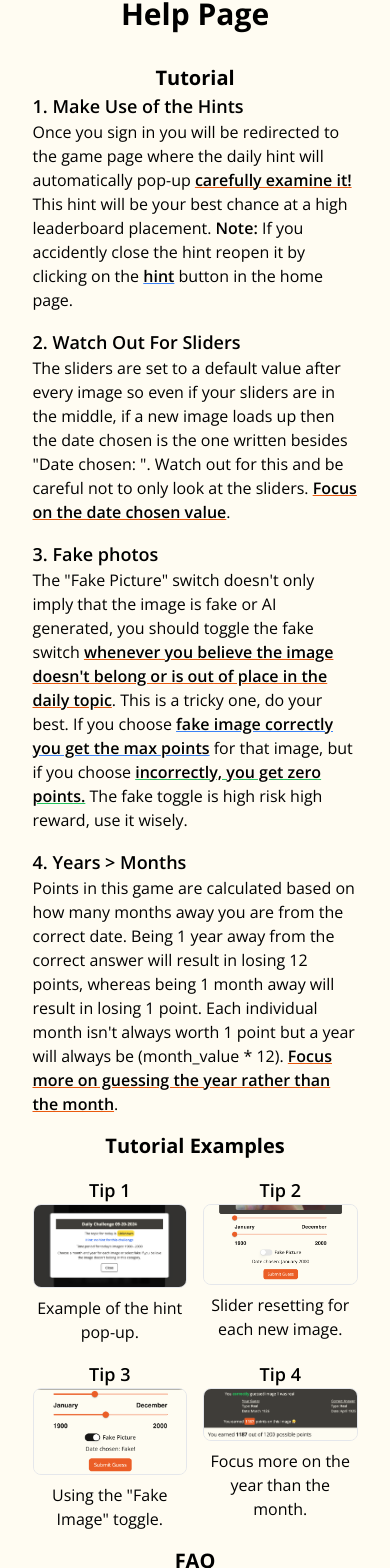
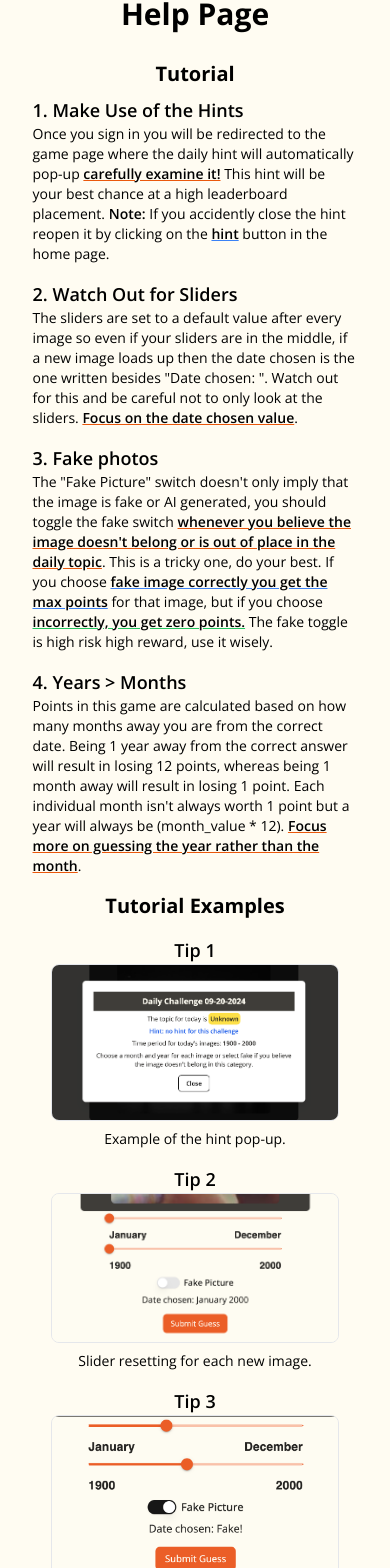
Before and after one commit to Rani-Codes/occurrence_trivia, a Next.js app in the folder occurrence_trivia/: page /help in a window 390 px wide. Shown: the part 136-1704 px from the top of the page. Built offline with nearby package versions, Linux system fonts and the light colour scheme; no server answers.

Commit message:
add responsiveness to help page

```diff
--- a/occurrence_trivia/app/help/page.tsx
+++ b/occurrence_trivia/app/help/page.tsx
@@ -13,29 +13,29 @@ const page = () => {
       <div className="flex flex-col justify-center items-center">
         <h1 className="text-3xl font-bold">Help Page</h1>
       </div>
-      <div className="flex flex-col justify-center items-center w-full my-4">
+      <div className="flex flex-col justify-center items-center w-full my-1 sm:my-4">
         <div className="w-10/12">
 
           {/* Tutorial Section */}
           <div className="my-4">
-            <h2 className="text-xl font-bold text-center">Tutorial</h2>
+            <h2 className="text-xl font-bold text-center py-2 sm:py-0">Tutorial</h2>
 
             <h4 className="text-lg font-semibold">1. Make Use of the Hints</h4>
-            <p>Once you sign in you will be redirected to the game page where the daily hint will automatically
+            <p className="text-sm">Once you sign in you will be redirected to the game page where the daily hint will automatically
                pop-up <span className="font-semibold underline decoration-orange-600">carefully examine
                  it!</span> This hint will be your best chance at a high leaderboard placement.
                  <span className="font-semibold"> Note:</span> If you accidently close the hint reopen it by clicking on the <span className="underline
                   decoration-blue-500 font-semibold">hint</span> button
             in the home page.</p>
 
-            <h4 className="text-lg font-semibold mt-4">2. Watch Out For Sliders</h4>
-            <p>The sliders are set to a default value after every image so even if your sliders are in the middle,
+            <h4 className="text-lg font-semibold mt-4">2. Watch Out for Sliders</h4>
+            <p className="text-sm">The sliders are set to a default value after every image so even if your sliders are in the middle,
                 if a new image loads up then the date chosen is the one written besides "Date chosen: ". Watch out
                  for this and be careful not to only look at the sliders. <span className="font-semibold underline
                  decoration-orange-600">Focus on the date chosen value</span>. </p>
 
             <h4 className="text-lg font-semibold mt-4">3. Fake photos</h4>
-            <p>The "Fake Picture" switch doesn't only imply that the image is fake or AI generated, you should toggle
+            <p className="text-sm">The "Fake Picture" switch doesn't only imply that the image is fake or AI generated, you should toggle
                the fake switch <span className="font-semibold underline decoration-orange-600">whenever you believe
                  the image doesn't belong or is out of place in the daily topic</span>. This is a tricky one, do your
                  best. If you choose <span className="underline decoration-blue-500 font-semibold">fake image
@@ -44,7 +44,7 @@ const page = () => {
                   </span> The fake toggle is high risk high reward, use it wisely. </p>
 
             <h4 className="text-lg font-semibold mt-4">4. Years {`>`} Months</h4>
-            <p>Points in this game are calculated based on how many months away you are from the correct date.
+            <p className="text-sm">Points in this game are calculated based on how many months away you are from the correct date.
                Being 1 year away from the correct answer will result in losing 12 points, whereas being 1 month away will
                result in losing 1 point. Each individual month isn't always worth 1 point but a year will always be (month_value * 12).{` `}
                 <span className="font-semibold underline decoration-orange-600">Focus more on guessing the
@@ -54,7 +54,7 @@ const page = () => {
           {/* Images Section */}
           <div className="my-4">
             <h2 className="text-xl font-bold text-center">Tutorial Examples</h2>
-            <div className="grid grid-cols-2 gap-4 mt-4">
+            <div className="grid grid-cols-1 sm:grid-cols-2 gap-4 mt-4">
 
               <div className="flex flex-col items-center">
                 <h4 className="text-lg font-semibold">Tip 1</h4>
@@ -63,7 +63,7 @@ const page = () => {
                   alt="Hint pop-up example"
                   className="border rounded-lg w-72 h-auto"
                 />
-                <p className="text-center mt-2">Example of the hint pop-up.</p>
+                <p className="text-sm sm:text-base text-center mt-2">Example of the hint pop-up.</p>
               </div>
 
               <div className="flex flex-col items-center">
@@ -73,7 +73,7 @@ const page = () => {
                   alt="Slider example"
                   className="border rounded-lg w-72 h-auto"
                 />
-                <p className="text-center mt-2">Slider resetting for each new image.</p>
+                <p className="text-sm sm:text-base text-center mt-2">Slider resetting for each new image.</p>
               </div>
 
               <div className="flex flex-col items-center">
@@ -83,7 +83,7 @@ const page = () => {
                   alt="Fake image toggle example"
                   className="border rounded-lg w-72 h-auto"
                 />
-                <p className="text-center mt-2">Using the "Fake Image" toggle.</p>
+                <p className="text-sm sm:text-base text-center mt-2">Using the "Fake Image" toggle.</p>
               </div>
 
               <div className="flex flex-col items-center">
@@ -93,14 +93,14 @@ const page = () => {
                   alt="Year focus example"
                   className="border rounded-lg w-72 h-auto"
                 />
-                <p className="text-center mt-2">Focus more on the year than the month.</p>
+                <p className="text-sm sm:text-base text-center mt-2">Focus more on the year than the month.</p>
               </div>
             </div>
           </div>
 
           {/* FAQ Section */}
           <div className="my-4">
-          <h2 className="text-xl font-bold text-center">FAQ</h2>
+          <h2 className="text-xl font-bold text-center pt-12 sm:pt-0">FAQ</h2>
 
             <Accordion type="single" collapsible>
               <AccordionItem value="item-1">
@@ -166,9 +166,9 @@ const page = () => {
           </div>
 
           {/* Bugs & Features Section */}
-          <div className="my-20 text-center">
+          <div className="my-16 sm:my-20 text-center">
             <h2 className="text-xl font-bold">Feedback</h2>
-            <h4 className="font-medium text-lg">Found a bug or have an idea for a new feature? Click the button below to let me know.</h4>
+            <h4 className="font-medium text-base sm:text-lg">Found a bug or have an idea for a new feature? Click the button below to let me know.</h4>
 
             <a
               href="https://docs.google.com/forms/d/e/1FAIpQLSdihQ4puFyMDeMRGhS2QK5x5lKGR9ykzJx_6NeBTTdZShwTEQ/viewform?usp=sf_link"
--- a/occurrence_trivia/components/card.tsx
+++ b/occurrence_trivia/components/card.tsx
@@ -8,7 +8,7 @@ interface ImageData {
 const Card = ({ image }: { image: ImageData }) => {
   return (
     <div className="w-full flex justify-center">
-      <div className="flex justify-center w-auto h-72 sm:h-96 rounded-lg bg-blackOlive p-4">
+      <div className="flex justify-center min-w-72 w-auto h-72 sm:h-96 rounded-lg bg-blackOlive p-4">
         {image ? (
           <div className="flex flex-col justify-center h-auto items-center text-floralWhite">
             {/* Display the image passed via props */}
```
